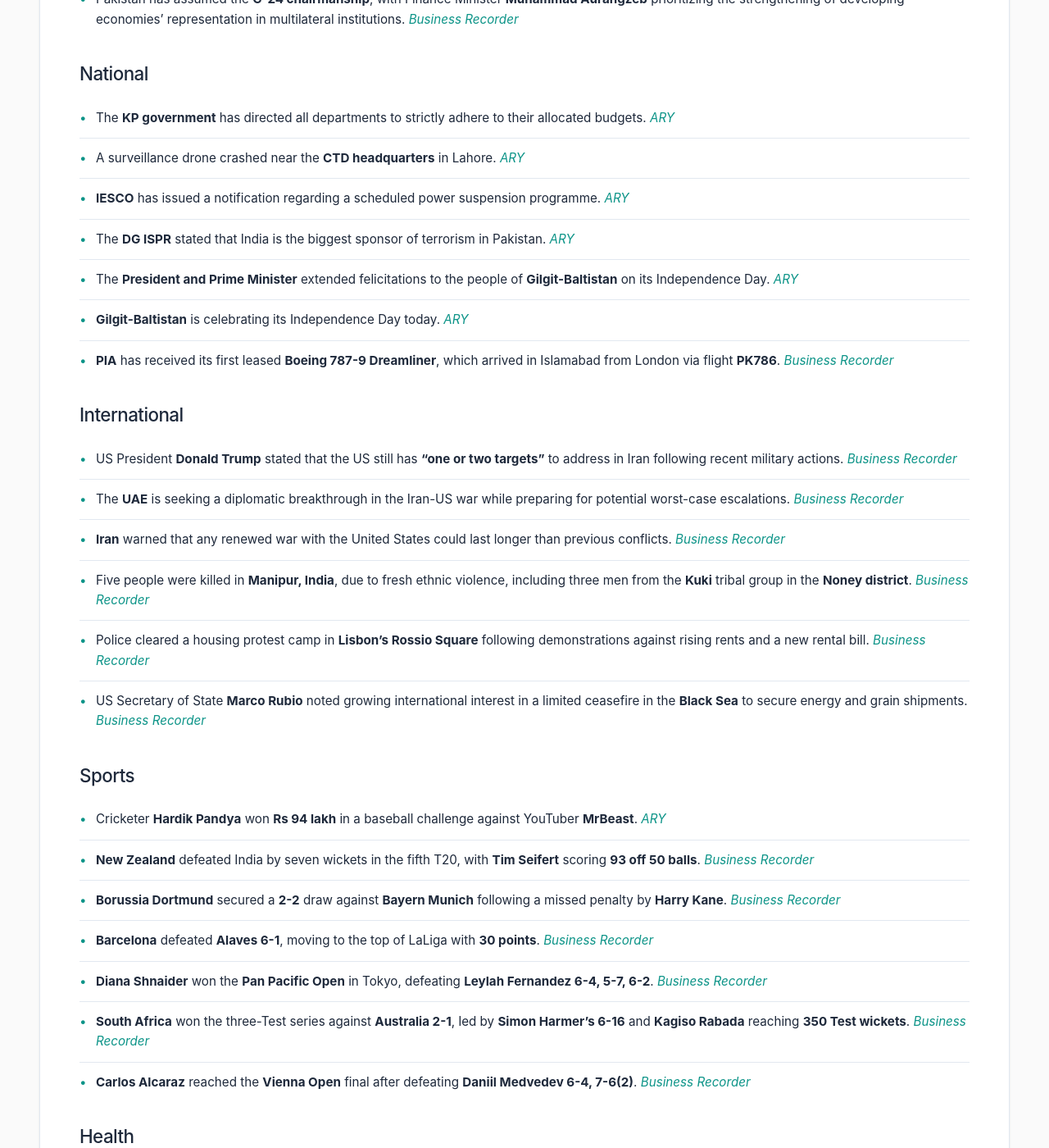
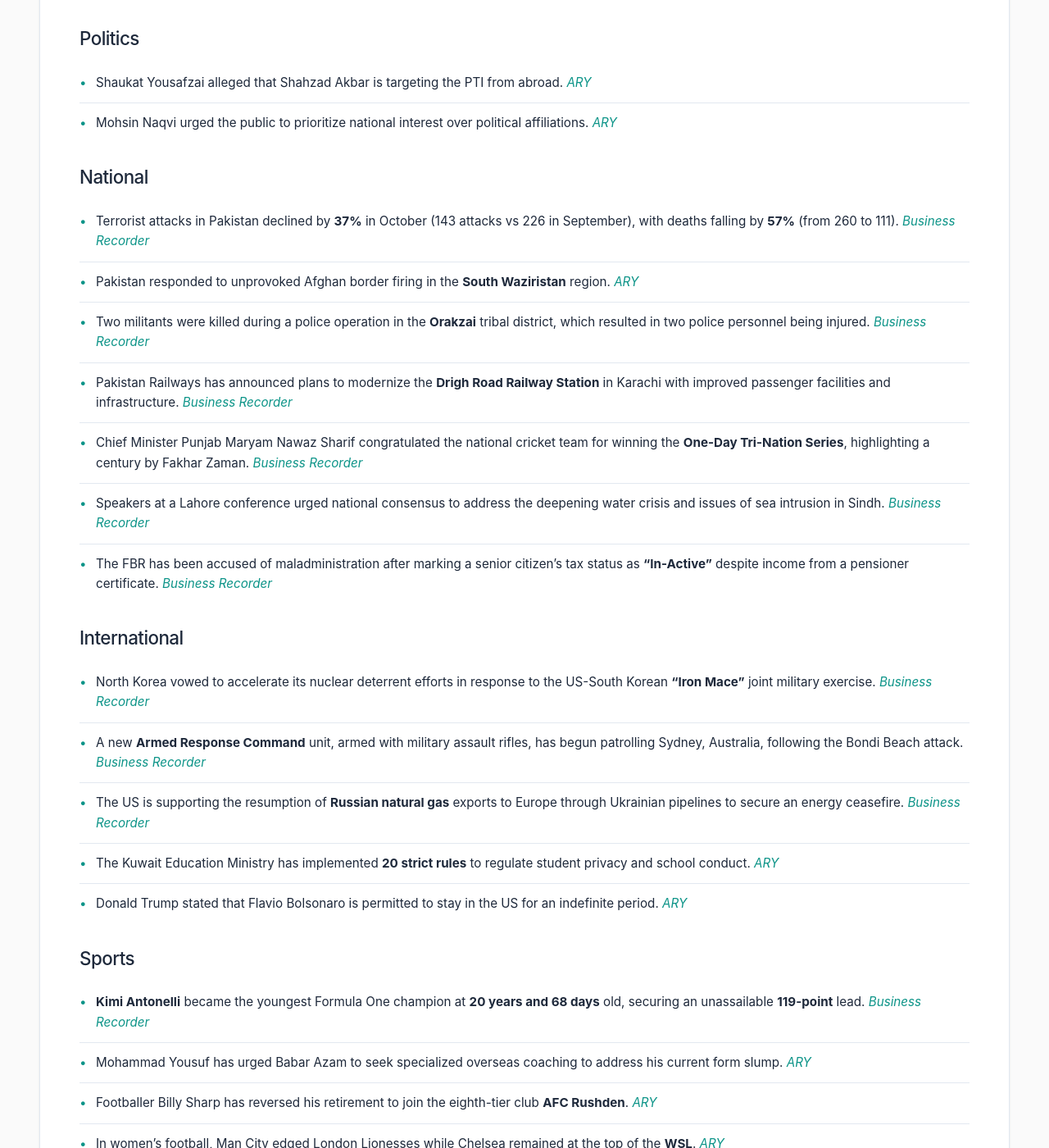
Before and after one commit to zsubzwary/news, a Jekyll site: the page built from en/index.md, in a window 1280 px wide and 1400 px high, scrolled down 892 px. Shown: the whole window at 82% size. Built offline with Jekyll 4.4.1, drawn with Linux system fonts in a browser that asks for light colours; some web fonts are replaced; comment, search, counter and statistics services are not loaded; some of the changed text lies outside the part shown.

Commit message:
DateTime; 2026-11-02T04:03:54.964Z

```diff
--- a/en/index.md
+++ b/en/index.md
@@ -4,48 +4,44 @@ title: Pakistan News Briefing
 lang: en
 ---
 
-Published at: 01-Nov-2026 21:03PKT
+Published at: 02-Nov-2026 09:03PKT
 
 Time to read: 4 mins
 
 ### Economy
-- **OPEC+** core members, including Saudi Arabia and Russia, decided to keep December oil production targets steady. *[Business Recorder](https://www.brecorder.com/news/40446913/opec-keeps-december-oil-output-targets-steady-ahead-of-tougher-call-for-2027)*
-- **India's** coal-fired power generation surged by **25.7%** in October, increasing its share of overall generation to **71.7%** from **66.03%** in September. *[Business Recorder](https://www.brecorder.com/news/40446907/indias-october-coal-fired-power-output-jumps-most-in-3-years-as-hydro-generation-slumps)*
-- **India** collected **2.03 trillion rupees ($21.40 billion)** in net goods and services tax in October, marking a **25.6%** year-on-year increase. *[Business Recorder](https://www.brecorder.com/news/40446905/indias-october-net-goods-and-services-tax-collection-rises-256-year-on-year)*
-
-### Science & Technology
-- **Xiaomi** delivered over **50,000** electric vehicles in October, bringing its total deliveries for the first 10 months of 2026 to approximately **336,000** units. *[Business Recorder](https://www.brecorder.com/news/40446906/xiaomis-october-ev-deliveries-top-50000-hit-2026-monthly-high)*
+- Brent crude futures fell by **1.40% ($1.59)** to **$111.84** per barrel, while US West Texas Intermediate (WTI) dropped **1.50% ($1.56)** to **$102.56** per barrel amid talks to end the Iran war. *[Business Recorder](https://www.brecorder.com/news/40446999/oil-slips-more-than-1-as-talks-continue-on-ending-iran-war)*
+- Proposed changes to the petrol (Motor Spirit) pricing mechanism are estimated to cause a financial loss of **Rs49 per litre** for domestic refineries. *[Business Recorder](https://www.brecorder.com/news/40446992/petrol-pricing-changes-may-cause-refineries-rs49litre-loss)*
+- The Bank of England is expected to raise interest rates to **4.0%** from **3.75%** due to inflation pressures from energy costs. *[Business Recorder](https://www.brecorder.com/news/40447002/bank-of-england-poised-to-raise-rates-but-may-push-back-on-bets-for-more)*
+- Allied Bank reported mark-up/interest income of **Rs260,813 million** for the nine months ended September 30, 2026, an increase from Rs221,750 million in the previous year. *[Business Recorder](https://www.brecorder.com/news/40446928/allied-bank-declares-over-rs23bn-pat-in-9mcy26)*
+- The Indian rupee is projected to open largely flat at **94.94-94.98** against the US dollar. *[Business Recorder](https://www.brecorder.com/news/40447003/indian-rupee-surprise-friday-recovery-faces-test-from-weak-peers-fragile-risk)*
+- Indian GIFT Nifty futures stood at **23,258.5**, indicating a positive start following a decline in oil prices and strong Reliance Industries earnings. *[Business Recorder](https://www.brecorder.com/news/40447004/indian-shares-set-for-positive-start-on-talks-to-end-iran-war-strong-reliance-earnings)*
+- Bitcoin and Ether experienced losses following a record **$6.3 billion heist** at the Binance cryptocurrency exchange. *[Business Recorder](https://www.brecorder.com/news/40447001/dollar-rangebound-ahead-of-us-midterms-bitcoin-reels-from-crypto-heist)*
 
 ### Politics
-- Pakistan has assumed the **G-24 chairmanship**, with Finance Minister **Muhammad Aurangzeb** prioritizing the strengthening of developing economies' representation in multilateral institutions. *[Business Recorder](https://www.brecorder.com/news/40446904/pakistan-assumes-g-24-chairmanship-seeks-global-financial-reforms)*
+- Shaukat Yousafzai alleged that Shahzad Akbar is targeting the PTI from abroad. *[ARY](https://arynews.tv/shahzad-akbar-targeting-pti-from-abroad-alleges-shaukat-yousafzai)*
+- Mohsin Naqvi urged the public to prioritize national interest over political affiliations. *[ARY](https://arynews.tv/mohsin-naqvi-urges-people-to-put-pakistan-above-political-affiliations)*
 
 ### National
-- The **KP government** has directed all departments to strictly adhere to their allocated budgets. *[ARY](https://arynews.tv/kp-government-directs-departments-to-stay-within-allocated-budgets)*
-- A surveillance drone crashed near the **CTD headquarters** in Lahore. *[ARY](https://arynews.tv/surveillance-drone-crashes-ctd-headquarters-lahore)*
-- **IESCO** has issued a notification regarding a scheduled power suspension programme. *[ARY](https://arynews.tv/iesco-notifies-power-suspension-programme)*
-- The **DG ISPR** stated that India is the biggest sponsor of terrorism in Pakistan. *[ARY](https://arynews.tv/india-biggest-sponsor-of-terrorism-in-pakistan-says-dg-ispr)*
-- The **President and Prime Minister** extended felicitations to the people of **Gilgit-Baltistan** on its Independence Day. *[ARY](https://arynews.tv/president-pm-extend-felicitations-to-people-of-gilgit-baltistan-on-independence-day)*
-- **Gilgit-Baltistan** is celebrating its Independence Day today. *[ARY](https://arynews.tv/gb-independence-day-being-celebrated-today)*
-- **PIA** has received its first leased **Boeing 787-9 Dreamliner**, which arrived in Islamabad from London via flight **PK786**. *[Business Recorder](https://www.brecorder.com/news/40446914/pias-first-boeing-787-9-dreamliner-arrives-in-pakistan)*
+- Terrorist attacks in Pakistan declined by **37%** in October (143 attacks vs 226 in September), with deaths falling by **57%** (from 260 to 111). *[Business Recorder](https://www.brecorder.com/news/40446929/oct-terrorist-attacks-decline-37pc-mom)*
+- Pakistan responded to unprovoked Afghan border firing in the **South Waziristan** region. *[ARY](https://arynews.tv/pakistan-responds-to-unprovoked-afghan-border-firing-in-south-waziristan)*
+- Two militants were killed during a police operation in the **Orakzai** tribal district, which resulted in two police personnel being injured. *[Business Recorder](https://www.brecorder.com/news/40446927/two-militants-killed-in-orakzai)*
+- Pakistan Railways has announced plans to modernize the **Drigh Road Railway Station** in Karachi with improved passenger facilities and infrastructure. *[Business Recorder](https://www.brecorder.com/news/40446930/railways-plans-modernising-drigh-road-station)*
+- Chief Minister Punjab Maryam Nawaz Sharif congratulated the national cricket team for winning the **One-Day Tri-Nation Series**, highlighting a century by Fakhar Zaman. *[Business Recorder](https://www.brecorder.com/news/40446995/tri-nation-series-victory-cm-punjab-congratulates-pakistan-team)*
+- Speakers at a Lahore conference urged national consensus to address the deepening water crisis and issues of sea intrusion in Sindh. *[Business Recorder](https://www.brecorder.com/news/40446996/speakers-urge-national-consensus-to-tackle-deepening-water-crisis)*
+- The FBR has been accused of maladministration after marking a senior citizen's tax status as **"In-Active"** despite income from a pensioner certificate. *[Business Recorder](https://www.brecorder.com/news/40446925/fbr-marks-senior-citizen-pensioner-tax-status-as-in-active)*
 
 ### International
-- US President **Donald Trump** stated that the US still has **"one or two targets"** to address in Iran following recent military actions. *[Business Recorder](https://www.brecorder.com/news/40446917/trump-says-us-still-has-one-or-two-targets-in-iran)*
-- The **UAE** is seeking a diplomatic breakthrough in the Iran-US war while preparing for potential worst-case escalations. *[Business Recorder](https://www.brecorder.com/news/40446916/uae-says-hoping-for-breakthrough-yet-braced-for-the-worst-in-iran-us-war)*
-- **Iran** warned that any renewed war with the United States could last longer than previous conflicts. *[Business Recorder](https://www.brecorder.com/news/40446915/iran-warns-new-war-could-last-longer-after-trump-threatens-strikes)*
-- Five people were killed in **Manipur, India**, due to fresh ethnic violence, including three men from the **Kuki** tribal group in the **Noney district**. *[Business Recorder](https://www.brecorder.com/news/40446912/five-killed-in-fresh-ethnic-violence-in-indias-manipur-state)*
-- Police cleared a housing protest camp in **Lisbon's Rossio Square** following demonstrations against rising rents and a new rental bill. *[Business Recorder](https://www.brecorder.com/news/40446908/police-clear-new-lisbon-housing-protest-camp-after-thousands-rally)*
-- US Secretary of State **Marco Rubio** noted growing international interest in a limited ceasefire in the **Black Sea** to secure energy and grain shipments. *[Business Recorder](https://www.brecorder.com/news/40446900/us-canada-see-growing-interest-in-limited-ceasefire-in-black-sea)*
+- North Korea vowed to accelerate its nuclear deterrent efforts in response to the US-South Korean **"Iron Mace"** joint military exercise. *[Business Recorder](https://www.brecorder.com/news/40447005/north-korea-says-us-south-korea-nuclear-drill-shows-need-for-stronger-nuclear-deterrent)*
+- A new **Armed Response Command** unit, armed with military assault rifles, has begun patrolling Sydney, Australia, following the Bondi Beach attack. *[Business Recorder](https://www.brecorder.com/news/40447006/police-with-assault-rifles-begin-sydney-patrols-in-wake-of-bondi-attack)*
+- The US is supporting the resumption of **Russian natural gas** exports to Europe through Ukrainian pipelines to secure an energy ceasefire. *[Business Recorder](https://www.brecorder.com/news/40447007/us-pushes-to-restore-russian-gas-sales-to-europe-via-ukraine-wsj-reports)*
+- The Kuwait Education Ministry has implemented **20 strict rules** to regulate student privacy and school conduct. *[ARY](https://arynews.tv/kuwait-education-ministry-enforces-20-strict-rules-to-regulate-school-conduct-and-student-privacy)*
+- Donald Trump stated that Flavio Bolsonaro is permitted to stay in the US for an indefinite period. *[ARY](https://arynews.tv/trump-says-flavio-bolsonaro-can-stay-in-us-as-long-as-he-wants)*
 
 ### Sports
-- Cricketer **Hardik Pandya** won **Rs 94 lakh** in a baseball challenge against YouTuber **MrBeast**. *[ARY](https://arynews.tv/hardik-pandya-wins-rs-94-lakh-in-baseball-challenge-against-youtuber-mrbeast)*
-- **New Zealand** defeated India by seven wickets in the fifth T20, with **Tim Seifert** scoring **93 off 50 balls**. *[Business Recorder](https://www.brecorder.com/news/40446918/seifert-blasts-93-as-new-zealand-win-fifth-india-t20)*
-- **Borussia Dortmund** secured a **2-2** draw against **Bayern Munich** following a missed penalty by **Harry Kane**. *[Business Recorder](https://www.brecorder.com/news/40446911/kane-misses-penalty-hits-post-as-dortmund-snatch-draw)*
-- **Barcelona** defeated **Alaves 6-1**, moving to the top of LaLiga with **30 points**. *[Business Recorder](https://www.brecorder.com/news/40446910/barcelona-bounce-back-with-6-1-win-over-alaves)*
-- **Diana Shnaider** won the **Pan Pacific Open** in Tokyo, defeating **Leylah Fernandez 6-4, 5-7, 6-2**. *[Business Recorder](https://www.brecorder.com/news/40446909/shnaider-downs-fernandez-in-pan-pacific-open-final-in-tokyo)*
-- **South Africa** won the three-Test series against **Australia 2-1**, led by **Simon Harmer's 6-16** and **Kagiso Rabada** reaching **350 Test wickets**. *[Business Recorder](https://www.brecorder.com/news/40446903/harmer-rabada-steer-south-africa-to-series-win-over-australia)*
-- **Carlos Alcaraz** reached the **Vienna Open** final after defeating **Daniil Medvedev 6-4, 7-6(2)**. *[Business Recorder](https://www.brecorder.com/news/40446901/alcaraz-reaches-first-vienna-final-to-face-de-minaur-after-zverev-upset)*
+- **Kimi Antonelli** became the youngest Formula One champion at **20 years and 68 days** old, securing an unassailable **119-point** lead. *[Business Recorder](https://www.brecorder.com/news/40446998/antonelli-makes-history-as-youngest-f1-champion-at-20-years-old)*
+- Mohammad Yousuf has urged Babar Azam to seek specialized overseas coaching to address his current form slump. *[ARY](https://arynews.tv/mohammad-yousuf-urges-babar-to-seek-specialized-overseas-coaching-amid-form-slump)*
+- Footballer Billy Sharp has reversed his retirement to join the eighth-tier club **AFC Rushden**. *[ARY](https://arynews.tv/billy-sharp-reverses-retirement-and-joins-eighth-tier-afc-rushden)*
+- In women's football, Man City edged London Lionesses while Chelsea remained at the top of the **WSL**. *[ARY](https://arynews.tv/man-city-edge-london-lionesses-as-chelsea-stay-top-of-wsl)*
 
 ### Health
-- **DRAP** has issued an alert regarding the presence of counterfeit **influenza vaccines** in Pakistan. *[ARY](https://arynews.tv/drap-issues-alert-over-counterfeit-influenza-vaccines-in-pakistan)*
-- Pakistan reported its **eighth polio case of 2026** in the **Khyber district**, with a total of six cases in KP and two in Sindh. *[Business Recorder](https://www.brecorder.com/news/40446919/pakistan-reports-eighth-polio-case-of-2026-from-kps-khyber-district)*
-- A special sub-national polio vaccination campaign will be conducted in **97 districts** from **November 2 to November 8**. *[Business Recorder](https://www.brecorder.com/news/40446919/pakistan-reports-eighth-polio-case-of-2026-from-kps-khyber-district)*
+- Pakistan has reported its **8th polio case of 2026**, with the latest infection detected in the **Khyber district** of KP; 6 cases have been recorded in KP and 2 in Sindh so far this year. *[Business Recorder](https://www.brecorder.com/news/40446926/eighth-polio-case-of-2026-reported-in-kp)*
```
